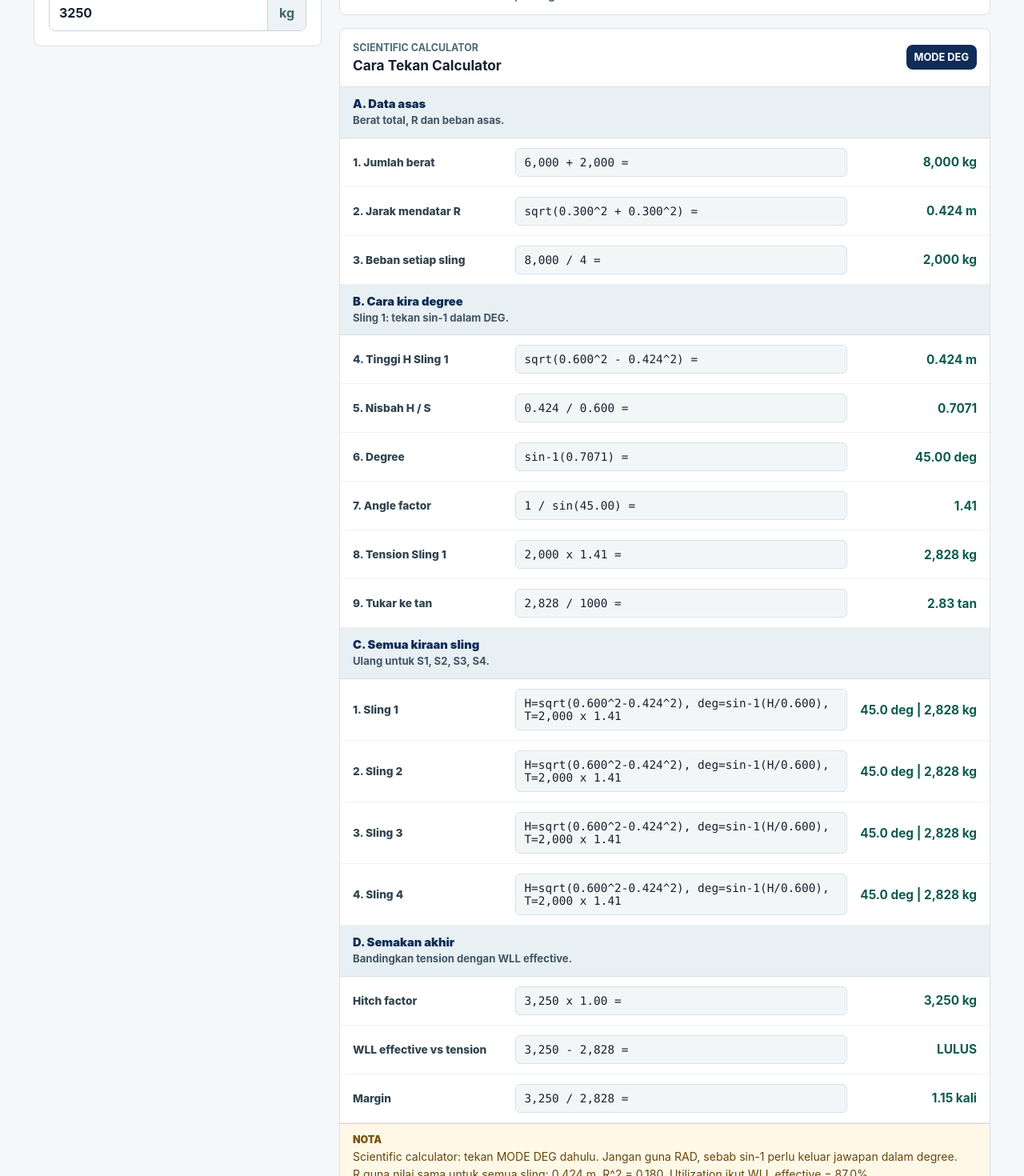
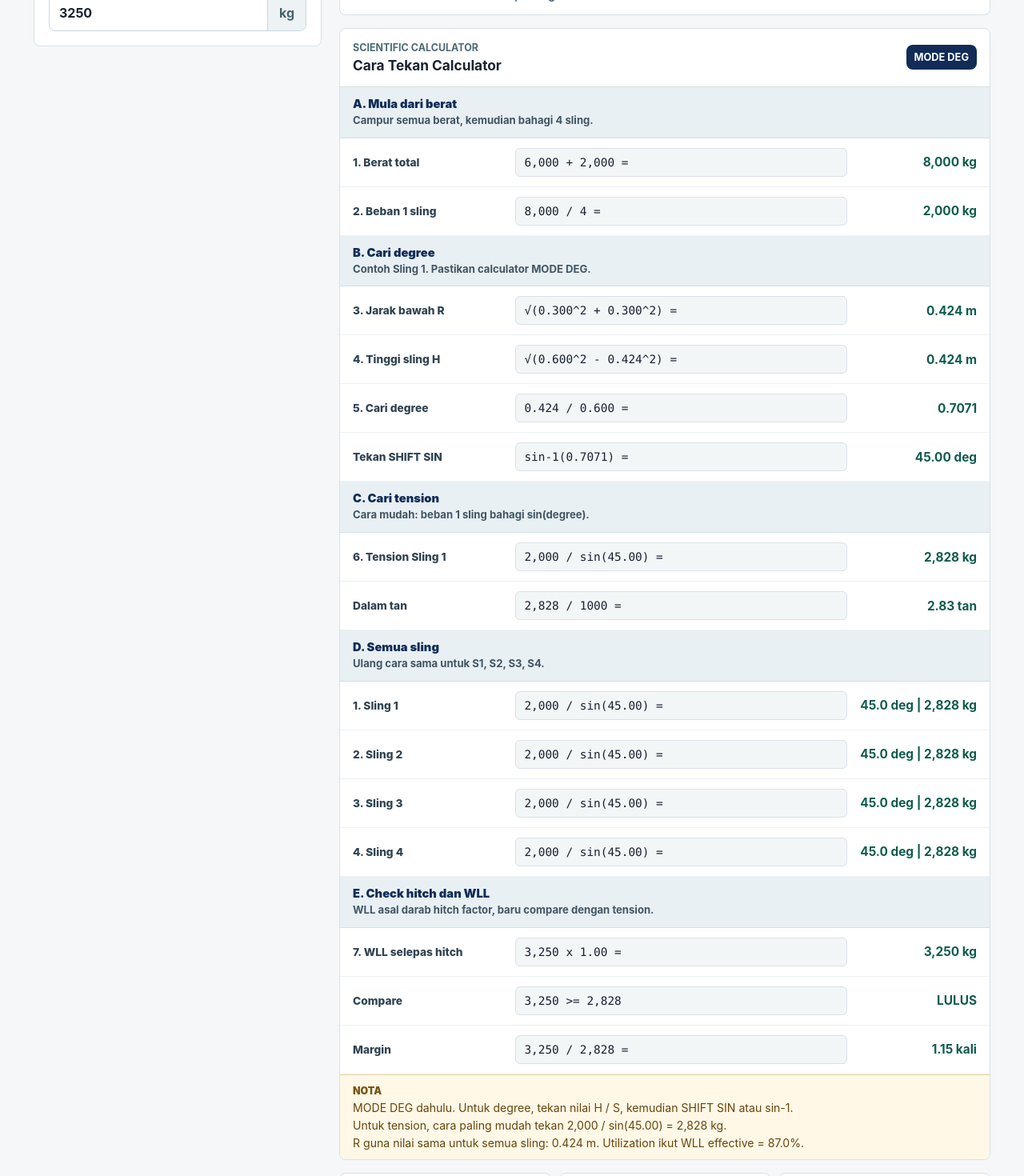
Before and after one commit to panadol94/rigging-calculator-my, a React (Vite) app: page / in a window 1280 px wide. Shown: the part 880-2350 px from the top of the page at 80% size. Built offline with nearby package versions, Linux system fonts and the light colour scheme.

Commit message:
fix: simplify calculator working steps

```diff
--- a/src/main.jsx
+++ b/src/main.jsx
@@ -249,7 +249,6 @@ function CalculatorGuide({ input, result }) {
     Number.isFinite(result.maxTensionKg) && result.effectiveWllKg > 0
       ? (result.maxTensionKg / result.effectiveWllKg) * 100
       : NaN;
-  const horizontalSquare = input.lengthM ** 2 + input.widthM ** 2;
 
   return (
     <section className="calculatorGuide" aria-label="Cara kira guna scientific calculator">
@@ -263,85 +262,85 @@ function CalculatorGuide({ input, result }) {
 
       <ol className="calcLines">
         <CalcSectionTitle
-          title="A. Data asas"
-          note="Berat total, R dan beban asas."
+          title="A. Mula dari berat"
+          note="Campur semua berat, kemudian bahagi 4 sling."
         />
         <CalcLine
-          label="1. Jumlah berat"
+          label="1. Berat total"
           keys={`${fmtWhole(input.loadKg)} + ${fmtWhole(input.riggingKg)} =`}
           answer={`${fmtWhole(result.totalKg)} kg`}
         />
         <CalcLine
-          label="2. Jarak mendatar R"
-          keys={`sqrt(${fmt(input.lengthM, 3)}^2 + ${fmt(input.widthM, 3)}^2) =`}
-          answer={`${fmt(result.horizontalM, 3)} m`}
-        />
-        <CalcLine
-          label="3. Beban setiap sling"
+          label="2. Beban 1 sling"
           keys={`${fmtWhole(result.totalKg)} / 4 =`}
           answer={`${fmtWhole(result.verticalPerLegKg)} kg`}
         />
 
         <CalcSectionTitle
-          title="B. Cara kira degree"
-          note={`${sampleLeg.name}: tekan sin-1 dalam DEG.`}
+          title="B. Cari degree"
+          note={`Contoh ${sampleLeg.name}. Pastikan calculator MODE DEG.`}
         />
         <CalcLine
-          label={`4. Tinggi H ${sampleLeg.name}`}
-          keys={`sqrt(${fmt(sampleLeg.slingLengthM, 3)}^2 - ${fmt(result.horizontalM, 3)}^2) =`}
+          label="3. Jarak bawah R"
+          keys={`√(${fmt(input.lengthM, 3)}^2 + ${fmt(input.widthM, 3)}^2) =`}
+          answer={`${fmt(result.horizontalM, 3)} m`}
+        />
+        <CalcLine
+          label="4. Tinggi sling H"
+          keys={`√(${fmt(sampleLeg.slingLengthM, 3)}^2 - ${fmt(result.horizontalM, 3)}^2) =`}
           answer={`${fmt(sampleLeg.heightM, 3)} m`}
         />
         <CalcLine
-          label="5. Nisbah H / S"
+          label="5. Cari degree"
           keys={`${fmt(sampleLeg.heightM, 3)} / ${fmt(sampleLeg.slingLengthM, 3)} =`}
           answer={fmt(sampleLeg.sinAngle, 4)}
         />
         <CalcLine
-          label="6. Degree"
+          label="Tekan SHIFT SIN"
           keys={`sin-1(${fmt(sampleLeg.sinAngle, 4)}) =`}
           answer={`${fmt(sampleLeg.angleDeg, 2)} deg`}
         />
-        <CalcLine
-          label="7. Angle factor"
-          keys={`1 / sin(${fmt(sampleLeg.angleDeg, 2)}) =`}
-          answer={fmt(sampleLeg.angleFactor, 2)}
+
+        <CalcSectionTitle
+          title="C. Cari tension"
+          note="Cara mudah: beban 1 sling bahagi sin(degree)."
         />
         <CalcLine
-          label={`8. Tension ${sampleLeg.name}`}
-          keys={`${fmtWhole(result.verticalPerLegKg)} x ${fmt(sampleLeg.angleFactor, 2)} =`}
+          label={`6. Tension ${sampleLeg.name}`}
+          keys={`${fmtWhole(result.verticalPerLegKg)} / sin(${fmt(sampleLeg.angleDeg, 2)}) =`}
           answer={`${fmtWhole(sampleLeg.tensionKg)} kg`}
         />
         <CalcLine
-          label="9. Tukar ke tan"
+          label="Dalam tan"
           keys={`${fmtWhole(sampleLeg.tensionKg)} / 1000 =`}
           answer={`${fmt(sampleLeg.tensionKg / 1000, 2)} tan`}
         />
 
         <CalcSectionTitle
-          title="C. Semua kiraan sling"
-          note="Ulang untuk S1, S2, S3, S4."
+          title="D. Semua sling"
+          note="Ulang cara sama untuk S1, S2, S3, S4."
         />
         {result.legs.map((leg, index) => (
           <CalcLine
             key={leg.name}
             label={`${index + 1}. ${leg.name}`}
-            keys={`H=sqrt(${fmt(leg.slingLengthM, 3)}^2-${fmt(result.horizontalM, 3)}^2), deg=sin-1(H/${fmt(leg.slingLengthM, 3)}), T=${fmtWhole(result.verticalPerLegKg)} x ${fmt(leg.angleFactor, 2)}`}
+            keys={`${fmtWhole(result.verticalPerLegKg)} / sin(${fmt(leg.angleDeg, 2)}) =`}
             answer={`${fmt(leg.angleDeg, 1)} deg | ${fmtWhole(leg.tensionKg)} kg`}
           />
         ))}
 
         <CalcSectionTitle
-          title="D. Semakan akhir"
-          note="Bandingkan tension dengan WLL effective."
+          title="E. Check hitch dan WLL"
+          note="WLL asal darab hitch factor, baru compare dengan tension."
         />
         <CalcLine
-          label="Hitch factor"
+          label="7. WLL selepas hitch"
           keys={`${fmtWhole(input.wllKg)} x ${fmt(result.hitch.factor, 2)} =`}
           answer={`${fmtWhole(result.effectiveWllKg)} kg`}
         />
         <CalcLine
-          label="WLL effective vs tension"
-          keys={`${fmtWhole(result.effectiveWllKg)} - ${fmtWhole(result.maxTensionKg)} =`}
+          label="Compare"
+          keys={`${fmtWhole(result.effectiveWllKg)} >= ${fmtWhole(result.maxTensionKg)}`}
           answer={result.passed ? "LULUS" : "TIDAK LULUS"}
         />
         <CalcLine
@@ -353,8 +352,9 @@ function CalculatorGuide({ input, result }) {
 
       <div className="calculatorNote">
         <span>Nota</span>
-        <p>Scientific calculator: tekan MODE DEG dahulu. Jangan guna RAD, sebab sin-1 perlu keluar jawapan dalam degree.</p>
-        <p>R guna nilai sama untuk semua sling: {fmt(result.horizontalM, 3)} m. R^2 = {fmt(horizontalSquare, 3)}. Utilization ikut WLL effective = {fmt(utilization, 1)}%.</p>
+        <p>MODE DEG dahulu. Untuk degree, tekan nilai H / S, kemudian SHIFT SIN atau sin-1.</p>
+        <p>Untuk tension, cara paling mudah tekan {fmtWhole(result.verticalPerLegKg)} / sin({fmt(sampleLeg.angleDeg, 2)}) = {fmtWhole(sampleLeg.tensionKg)} kg.</p>
+        <p>R guna nilai sama untuk semua sling: {fmt(result.horizontalM, 3)} m. Utilization ikut WLL effective = {fmt(utilization, 1)}%.</p>
       </div>
     </section>
   );
```
